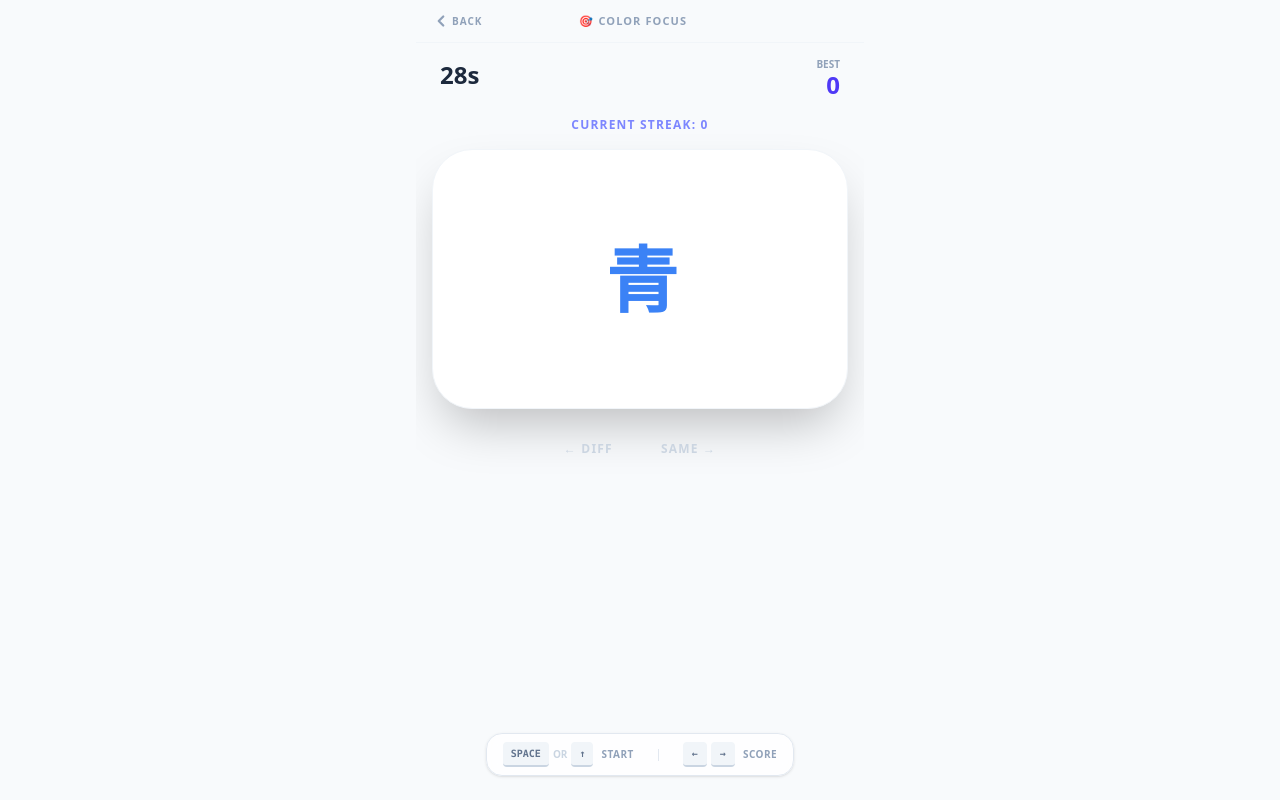
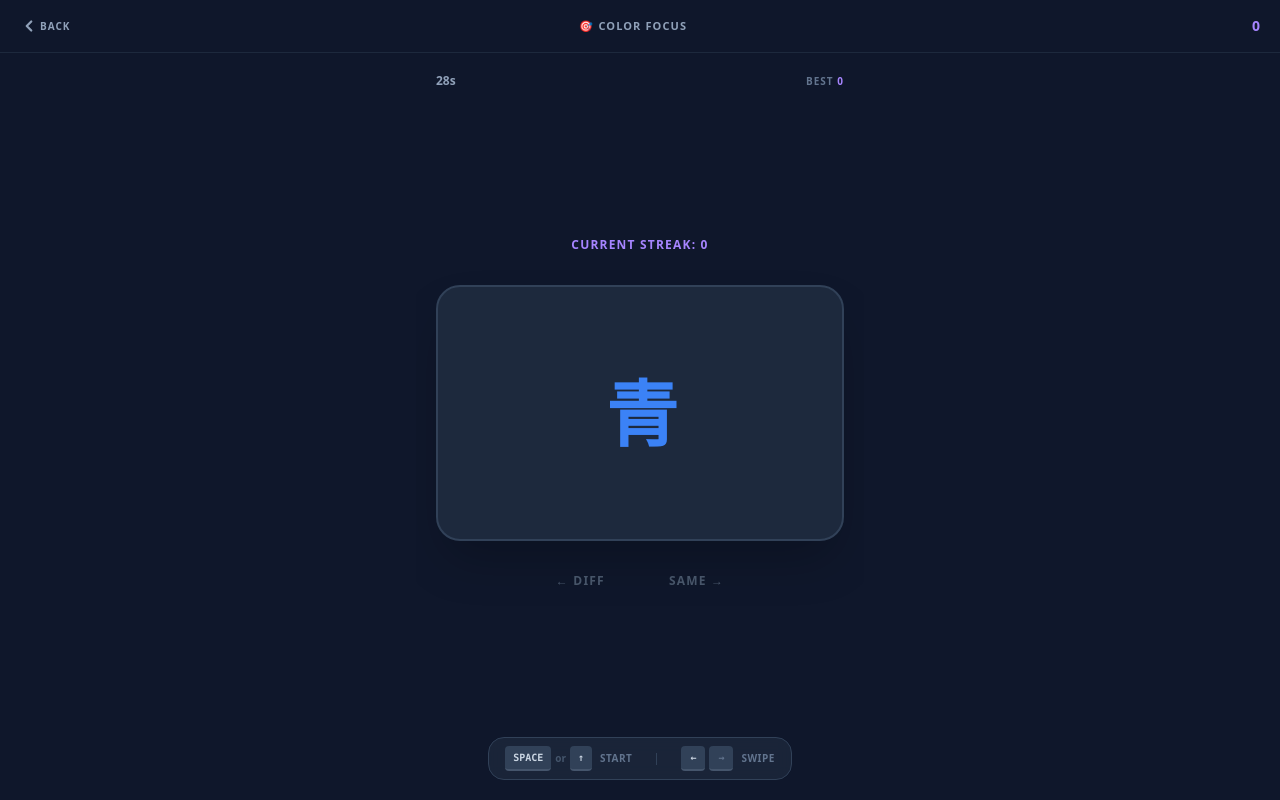
Before and after one commit to pauldanao28/TigerFlashcards, a Next.js app: page /minigames/focus in a window 1280 px wide. Both pictures are taken after a click on the button "30S MODE". Built offline with nearby package versions, Linux system fonts and the light colour scheme; no server answers.

Commit message:
Rebuild Focus game with dark theme matching other mini games
Co-Authored-By: Claude Sonnet 4.6 <noreply@anthropic.com>
Claude-Session: https://claude.ai/code/session_01EmaLqpK4yzDZnDbxL91V9p

```diff
--- a/src/app/minigames/focus/page.tsx
+++ b/src/app/minigames/focus/page.tsx
@@ -13,11 +13,11 @@ import { translations } from "@/lib/languages";
 import { supabase } from "@/lib/supabase";
 
 const COLORS = [
-  { name_en: "RED", name_jp: "赤", hex: "#ef4444" },
-  { name_en: "BLUE", name_jp: "青", hex: "#3b82f6" },
-  { name_en: "GREEN", name_jp: "緑", hex: "#22c55e" },
+  { name_en: "RED",    name_jp: "赤",   hex: "#ef4444" },
+  { name_en: "BLUE",   name_jp: "青",   hex: "#3b82f6" },
+  { name_en: "GREEN",  name_jp: "緑",   hex: "#22c55e" },
   { name_en: "YELLOW", name_jp: "黄色", hex: "#eab308" },
-  { name_en: "PURPLE", name_jp: "紫", hex: "#a855f7" },
+  { name_en: "PURPLE", name_jp: "紫",   hex: "#a855f7" },
 ];
 
 const updateMinigameBest = async (
@@ -32,56 +32,44 @@ const updateMinigameBest = async (
     .update({ [column]: newScore })
     .eq("id", userId)
     .lt(column, newScore);
-
-  if (error) {
-    console.error("Score update failed:", error.message);
-    return false;
-  }
-  return true;
+  if (error) console.error("Score update failed:", error.message);
 };
 
 export default function StroopSwipeGame() {
   const t = translations.en;
 
-  const [user, setUser] = useState<any>(null);
+  const [user, setUser]       = useState<any>(null);
   const [dbScores, setDbScores] = useState({ best30s: 0, best60s: 0 });
   const [loading, setLoading] = useState(true);
 
-  const [language] = useState<"en" | "jp">("jp");
+  const [language]       = useState<"en" | "jp">("jp");
   const [currentWord, setCurrentWord] = useState(COLORS[0]);
-  const [inkColor, setInkColor] = useState(COLORS[1]);
-  const [streak, setStreak] = useState(0);
-  const [maxStreak, setMaxStreak] = useState(0);
-  const [timeLeft, setTimeLeft] = useState(0);
-  const [gameState, setGameState] = useState<"idle" | "playing" | "over">(
-    "idle",
-  );
-  const [gameKey, setGameKey] = useState(Date.now());
+  const [inkColor, setInkColor]       = useState(COLORS[1]);
+  const [streak, setStreak]           = useState(0);
+  const [maxStreak, setMaxStreak]     = useState(0);
+  const [timeLeft, setTimeLeft]       = useState(0);
+  const [gameState, setGameState]     = useState<"idle" | "playing" | "over">("idle");
+  const [gameKey, setGameKey]         = useState(Date.now());
   const [currentMode, setCurrentMode] = useState<30 | 60 | null>(null);
 
-  // Motion Values
-  const x = useMotionValue(0);
-  const rotate = useTransform(x, [-150, 150], [-20, 20]);
-  const opacity = useTransform(x, [-150, -100, 0, 100, 150], [0, 1, 1, 1, 0]);
-  const leftColor = useTransform(x, [-100, -20], ["#fb7185", "#cbd5e1"]);
-  const rightColor = useTransform(x, [20, 100], ["#cbd5e1", "#10b981"]);
+  const x         = useMotionValue(0);
+  const rotate    = useTransform(x, [-150, 150], [-20, 20]);
+  const opacity   = useTransform(x, [-150, -100, 0, 100, 150], [0, 1, 1, 1, 0]);
+  const leftColor  = useTransform(x, [-100, -20], ["#fb7185", "#475569"]);
+  const rightColor = useTransform(x, [20, 100],  ["#475569", "#34d399"]);
 
   useEffect(() => {
-    const initSession = async () => {
+    const init = async () => {
       setLoading(true);
-      const {
-        data: { session },
-      } = await supabase.auth.getSession();
-      const currentUser = session?.user ?? null;
-      setUser(currentUser);
-
-      if (currentUser) {
+      const { data: { session } } = await supabase.auth.getSession();
+      const u = session?.user ?? null;
+      setUser(u);
+      if (u) {
         const { data: profile } = await supabase
           .from("profiles")
           .select("minigame_focus_best_30s, minigame_focus_best_60s")
-          .eq("id", currentUser.id)
+          .eq("id", u.id)
           .single();
-
         if (profile) {
           setDbScores({
             best30s: profile.minigame_focus_best_30s || 0,
@@ -91,11 +79,9 @@ export default function StroopSwipeGame() {
       }
       setLoading(false);
     };
-    initSession();
-    const {
-      data: { subscription },
-    } = supabase.auth.onAuthStateChange((_event, session) => {
-      setUser(session?.user ?? null);
+    init();
+    const { data: { subscription } } = supabase.auth.onAuthStateChange((_e, s) => {
+      setUser(s?.user ?? null);
     });
     return () => subscription.unsubscribe();
   }, []);
@@ -106,16 +92,13 @@ export default function StroopSwipeGame() {
   }, [currentMode, dbScores]);
 
   const nextChallenge = useCallback(() => {
-    // Force reset x value immediately
     x.stop();
     x.set(0);
-
     const wordBase = COLORS[Math.floor(Math.random() * COLORS.length)];
     const shouldMatch = Math.random() > 0.5;
     const colorBase = shouldMatch
       ? wordBase
       : COLORS[Math.floor(Math.random() * COLORS.length)];
-
     setCurrentWord(wordBase);
     setInkColor(colorBase);
     setGameKey(Date.now());
@@ -123,33 +106,25 @@ export default function StroopSwipeGame() {
 
   const triggerGameOver = useCallback(async () => {
     setGameState("over");
-    if (!currentMode || streak <= 0) return;
-
-    if (user?.id) {
-      const isNewBest =
-        streak > (currentMode === 30 ? dbScores.best30s : dbScores.best60s);
+    if (!currentMode || streak <= 0 || !user?.id) return;
+    const isNewBest = streak > (currentMode === 30 ? dbScores.best30s : dbScores.best60s);
     if (isNewBest) {
-        const success = await updateMinigameBest(user.id, currentMode, streak);
-        if (success) {
+      await updateMinigameBest(user.id, currentMode, streak);
       setDbScores((prev) => ({
         ...prev,
         [currentMode === 30 ? "best30s" : "best60s"]: streak,
       }));
     }
-      }
-    }
   }, [streak, currentMode, user, dbScores]);
 
   const handleAnswer = (userSaysMatch: boolean) => {
     const isActualMatch = currentWord.hex === inkColor.hex;
-
     if (userSaysMatch === isActualMatch) {
       setStreak((prev) => {
         const next = prev + 1;
         if (next > maxStreak) setMaxStreak(next);
         return next;
       });
-      // RESET POSITION BEFORE NEXT CARD
       x.set(0);
       nextChallenge();
     } else {
@@ -157,17 +132,10 @@ export default function StroopSwipeGame() {
     }
   };
 
-  const handleDragEnd = (event: any, info: any) => {
-    const threshold = 100;
-    if (info.offset.x > threshold) {
-      handleAnswer(true);
-    } else if (info.offset.x < -threshold) {
-      handleAnswer(false);
-    } else {
-      // If they didn't swipe far enough, Framer resets it naturally
-      // but we force x back to 0 just in case
-      x.set(0);
-    }
+  const handleDragEnd = (_: any, info: any) => {
+    if (info.offset.x > 100)       handleAnswer(true);
+    else if (info.offset.x < -100) handleAnswer(false);
+    else x.set(0);
   };
 
   useEffect(() => {
@@ -188,69 +156,66 @@ export default function StroopSwipeGame() {
     nextChallenge();
   };
 
-  // Handle Keyboard Shortcuts
   useEffect(() => {
     const handleKeyDown = (e: KeyboardEvent) => {
-      // Game logic
       if (gameState === "playing") {
-        if (e.key === "ArrowLeft") {
-          x.set(-100);
-          handleAnswer(false);
-        } else if (e.key === "ArrowRight") {
-          x.set(100);
-          handleAnswer(true);
-        }
+        if (e.key === "ArrowLeft")  { x.set(-100); handleAnswer(false); }
+        if (e.key === "ArrowRight") { x.set(100);  handleAnswer(true);  }
       } else {
-        // Start game shortcuts
-        if (e.key === " " || e.key === "ArrowUp") {
-          e.preventDefault(); // Prevent page jump
-          startGame(30); // Default to 30s on shortcut
-        }
+        if (e.key === " " || e.key === "ArrowUp") { e.preventDefault(); startGame(30); }
       }
     };
-
     window.addEventListener("keydown", handleKeyDown);
     return () => window.removeEventListener("keydown", handleKeyDown);
   }, [gameState, handleAnswer, startGame, x]);
 
   return (
-    // 1. Changed p-6 to p-4 and min-h-[600px] to h-screen to lock the viewport
-    <div className="max-w-md mx-auto font-sans select-none overflow-hidden h-screen max-h-screen touch-none overscroll-none flex flex-col">
-      {/* Header */}
-      <div className="flex items-center justify-between px-4 py-3 border-b border-slate-100 shrink-0">
+    <div className="bg-slate-900 font-sans select-none overflow-hidden h-screen max-h-screen touch-none overscroll-none flex flex-col">
+
+      {/* Header — matches other mini games */}
+      <div className="flex items-center justify-between px-5 py-4 border-b border-slate-800 shrink-0">
         <Link
           href="/minigames"
-          className="flex items-center gap-0.5 text-slate-400 hover:text-slate-600 transition-colors"
+          className="flex items-center gap-0.5 text-slate-400 hover:text-white transition-colors"
         >
           <ChevronLeft size={18} strokeWidth={3} />
           <span className="text-[10px] font-black uppercase tracking-widest">{t.back}</span>
         </Link>
-        <span className="font-black text-[11px] uppercase tracking-widest text-slate-400">🎯 Color Focus</span>
+        <span className="font-black text-[11px] uppercase tracking-widest text-slate-400">
+          🎯 Color Focus
+        </span>
+        {gameState === "playing" ? (
+          <span className="text-violet-400 font-black text-sm tabular-nums w-16 text-right">
+            {streak}
+          </span>
+        ) : (
           <div className="w-16" />
+        )}
       </div>
 
-      <div className="flex-1 flex flex-col p-4 overflow-hidden">
+      {/* Body */}
+      <div className="flex-1 flex flex-col p-5 max-w-md mx-auto w-full overflow-hidden">
 
-      {/* Score Row - Reduced mb-10 to mb-4 */}
-      <div className="flex justify-between mb-4 px-2">
-        <div className="text-2xl font-black text-slate-800">{timeLeft}s</div>
-        <div className="text-right">
-          <div className="text-[10px] font-black text-slate-400 uppercase leading-none">
-            {t.best}
+        {/* Score row (playing only) */}
+        {gameState === "playing" && (
+          <div className="flex items-center justify-between mb-4">
+            <span className="text-slate-400 text-xs font-bold tabular-nums">{timeLeft}s</span>
+            <span className="text-slate-500 text-[10px] font-black uppercase tracking-widest">
+              best <span className="text-violet-400">{maxStreak}</span>
+            </span>
           </div>
-          <div className="text-2xl font-black text-indigo-600">{maxStreak}</div>
-        </div>
-      </div>
+        )}
 
-      {/* Main Content Area - Flex-1 to push footer down */}
+        {/* Main content */}
         <div className="flex-1 flex flex-col">
           {gameState === "playing" ? (
-          // Adjusted container height to 340px to fit within viewport
-          <div className="relative h-[340px] flex flex-col items-center justify-center">
-            <div className="mb-4 text-xs font-black text-indigo-400 uppercase tracking-widest">
+            <div className="flex-1 flex flex-col items-center justify-center gap-8">
+              {/* Streak */}
+              <div className="text-violet-400 text-xs font-black uppercase tracking-widest">
                 {t.streak}: {streak}
               </div>
 
+              {/* Swipe card */}
               <AnimatePresence mode="wait">
                 <motion.div
                   key={gameKey}
@@ -260,137 +225,108 @@ export default function StroopSwipeGame() {
                   style={{ x, rotate, opacity }}
                   initial={{ x: 0, scale: 0.9, opacity: 0 }}
                   animate={{ x: 0, scale: 1, opacity: 1 }}
-                exit={{
-                  x: x.get() > 0 ? 300 : -300,
-                  opacity: 0,
-                  transition: { duration: 0.2 },
-                }}
+                  exit={{ x: x.get() > 0 ? 300 : -300, opacity: 0, transition: { duration: 0.2 } }}
                   transition={{ type: "spring", stiffness: 400, damping: 25 }}
-                // REDUCED CARD HEIGHT: Changed h-96 to h-72
-                className="w-full h-72 bg-white rounded-[40px] shadow-2xl border border-slate-100 flex items-center justify-center cursor-grab active:cursor-grabbing"
+                  className="w-full h-64 bg-slate-800 border-2 border-slate-700 rounded-3xl shadow-2xl flex items-center justify-center cursor-grab active:cursor-grabbing"
                 >
-                <div
-                  // REDUCED TEXT SIZE: text-7xl for better fit
+                  <span
                     className="text-7xl font-black pointer-events-none tracking-tighter"
                     style={{ color: inkColor.hex }}
                   >
-                  {language === "en"
-                    ? currentWord.name_en
-                    : currentWord.name_jp}
-                </div>
+                    {language === "en" ? currentWord.name_en : currentWord.name_jp}
+                  </span>
                 </motion.div>
               </AnimatePresence>
 
-            <div className="mt-8 flex gap-12 text-xs font-black uppercase tracking-widest">
+              {/* Swipe hints */}
+              <div className="flex gap-16 text-xs font-black uppercase tracking-widest">
                 <motion.span style={{ color: leftColor }}>← {t.diff}</motion.span>
-              <motion.span style={{ color: rightColor }}>
-                {t.same} →
-              </motion.span>
+                <motion.span style={{ color: rightColor }}>{t.same} →</motion.span>
               </div>
             </div>
           ) : (
-          // Start/Game Over Screen - Reduced py-14 to py-8
-          <div className="text-center py-8 bg-white rounded-[40px] shadow-xl border border-slate-50 px-6">
-            <h2 className="text-3xl font-black text-slate-900 mb-6 leading-tight">
-              {gameState === "over" ? "❌ " + t.game_over : t.focus_swipe_game}
-            </h2>
-
-            {/* --- INSTRUCTIONS KEPT (Slightly tighter spacing) --- */}
-            {gameState !== "over" && (
-              <div className="mb-6 space-y-4 bg-slate-50 p-5 rounded-3xl border border-slate-100">
-                <p className="text-[10px] font-black text-indigo-500 uppercase tracking-[0.2em]">
+            /* Idle / Game Over */
+            <div className="flex-1 flex flex-col items-center justify-center">
+              <div className="w-full bg-slate-800 border border-slate-700 rounded-3xl p-7">
+                {gameState === "over" ? (
+                  <>
+                    <p className="text-slate-400 text-xs font-black uppercase tracking-widest mb-1 text-center">Score</p>
+                    <p className="text-white font-black text-5xl text-center mb-2 tabular-nums">{streak}</p>
+                    <p className="text-slate-500 text-sm text-center mb-7">streak in {currentMode}s</p>
+                  </>
+                ) : (
+                  <>
+                    <h2 className="text-white font-black text-xl text-center mb-5">🎯 Color Focus</h2>
+                    <div className="bg-slate-900/60 rounded-2xl p-4 mb-6 border border-slate-700">
+                      <p className="text-violet-400 text-[10px] font-black uppercase tracking-widest text-center mb-3">
                         How to Play
                       </p>
-
-                <div className="grid grid-cols-2 gap-4">
-                  <div className="flex flex-col items-center gap-2">
-                    <div className="w-9 h-9 rounded-full bg-emerald-100 text-emerald-600 flex items-center justify-center font-black">
-                      →
+                      <div className="grid grid-cols-2 gap-3">
+                        <div className="text-center">
+                          <div className="w-8 h-8 rounded-full bg-emerald-500/20 border border-emerald-500/30 text-emerald-400 flex items-center justify-center font-black mx-auto mb-1.5">→</div>
+                          <p className="text-[10px] font-bold text-slate-400 leading-snug">Swipe RIGHT if word matches ink color</p>
                         </div>
-                    <p className="text-[10px] font-bold text-slate-600 leading-tight">
-                      SWIPE RIGHT if Word matches Color
-                    </p>
-                  </div>
-
-                  <div className="flex flex-col items-center gap-2">
-                    <div className="w-9 h-9 rounded-full bg-rose-100 text-rose-600 flex items-center justify-center font-black">
-                      ←
-                    </div>
-                    <p className="text-[10px] font-bold text-slate-600 leading-tight">
-                      SWIPE LEFT if they are Different
-                    </p>
+                        <div className="text-center">
+                          <div className="w-8 h-8 rounded-full bg-rose-500/20 border border-rose-500/30 text-rose-400 flex items-center justify-center font-black mx-auto mb-1.5">←</div>
+                          <p className="text-[10px] font-bold text-slate-400 leading-snug">Swipe LEFT if they are different</p>
                         </div>
                       </div>
-
-                <p className="text-[9px] font-black text-slate-400 uppercase italic">
+                      <p className="text-slate-600 text-[9px] font-black uppercase tracking-widest text-center mt-3">
                         Don&apos;t let the word trick you!
                       </p>
                     </div>
+                  </>
                 )}
 
-            {gameState === "over" && (
-              <div className="mb-6 space-y-3">
-                <p className="text-lg font-bold text-slate-500">
-                  {t.final_streak} {streak}
-                </p>
-              </div>
-            )}
-
-            {/* Buttons - Reduced gap from 4 to 3 */}
                 <div className="flex flex-col gap-3">
                   <button
                     disabled={loading}
                     onClick={() => startGame(30)}
-                className="bg-indigo-600 text-white py-4 rounded-3xl font-black uppercase tracking-widest shadow-lg active:scale-95 transition-all flex items-center justify-center gap-3"
+                    className="bg-violet-600 text-white py-4 rounded-2xl font-black uppercase tracking-widest text-sm shadow-lg active:scale-95 transition-all flex items-center justify-center gap-2 hover:bg-violet-500"
                   >
-                {loading && <Loader2 className="animate-spin" size={20} />}
-                30s {t.mode}
+                    {loading && <Loader2 className="animate-spin" size={16} />}
+                    {gameState === "over" ? "Play Again" : "30s Mode"}
                   </button>
                   <button
                     disabled={loading}
                     onClick={() => startGame(60)}
-                className="bg-slate-900 text-white py-4 rounded-3xl font-black uppercase tracking-widest active:scale-95 transition-all flex items-center justify-center gap-3"
+                    className="bg-slate-700 border border-slate-600 text-white py-4 rounded-2xl font-black uppercase tracking-widest text-sm active:scale-95 transition-all flex items-center justify-center gap-2 hover:bg-slate-600"
                   >
-                {loading && <Loader2 className="animate-spin" size={20} />}
-                60s {t.mode}
+                    {loading && <Loader2 className="animate-spin" size={16} />}
+                    {gameState === "over" ? "Try 60s" : "60s Mode"}
                   </button>
+                  {gameState === "over" && (
+                    <Link
+                      href="/minigames"
+                      className="bg-slate-800 border border-slate-700 text-slate-300 py-4 rounded-2xl font-black text-sm flex items-center justify-center hover:border-slate-500 active:scale-95 transition-all"
+                    >
+                      Menu
+                    </Link>
+                  )}
+                </div>
               </div>
             </div>
           )}
         </div>
 
-      {/* Keyboard Shortcuts Legend - Desktop Only */}
-      <div className="hidden md:flex fixed bottom-6 left-0 w-full justify-center pointer-events-none">
-        <div className="bg-white/80 backdrop-blur-sm px-4 py-2 rounded-2xl border border-slate-200 shadow-sm flex items-center gap-6 animate-in fade-in slide-in-from-bottom-4 duration-700">
+        {/* Keyboard legend — desktop only */}
+        <div className="hidden md:flex mt-4 justify-center pointer-events-none">
+          <div className="bg-slate-800/80 backdrop-blur-sm px-4 py-2 rounded-2xl border border-slate-700 flex items-center gap-6">
             <div className="flex items-center gap-2">
               <div className="flex items-center gap-1">
-              <kbd className="px-2 py-1 bg-slate-100 border-b-2 border-slate-300 rounded text-[10px] font-black text-slate-500">
-                SPACE
-              </kbd>
-              <span className="text-[10px] font-bold text-slate-300 uppercase">
-                or
-              </span>
-              <kbd className="px-2 py-1 bg-slate-100 border-b-2 border-slate-300 rounded text-[10px] font-black text-slate-500">
-                ↑
-              </kbd>
+                <kbd className="px-2 py-1 bg-slate-700 border-b-2 border-slate-600 rounded text-[10px] font-black text-slate-300">SPACE</kbd>
+                <span className="text-[10px] font-bold text-slate-600">or</span>
+                <kbd className="px-2 py-1 bg-slate-700 border-b-2 border-slate-600 rounded text-[10px] font-black text-slate-300">↑</kbd>
               </div>
-            <span className="text-[10px] font-bold text-slate-400 uppercase tracking-wider">
-              {"START"}
-            </span>
+              <span className="text-[10px] font-bold text-slate-500 uppercase tracking-wider">Start</span>
             </div>
-          <div className="w-[1px] h-3 bg-slate-200" />
+            <div className="w-px h-3 bg-slate-700" />
             <div className="flex items-center gap-2">
               <div className="flex gap-1">
-              <kbd className="px-1.5 py-1 min-w-[1.5rem] flex justify-center bg-slate-100 border-b-2 border-slate-300 rounded text-[10px] font-black text-slate-500">
-                ←
-              </kbd>
-              <kbd className="px-1.5 py-1 min-w-[1.5rem] flex justify-center bg-slate-100 border-b-2 border-slate-300 rounded text-[10px] font-black text-slate-500">
-                →
-              </kbd>
+                <kbd className="px-1.5 py-1 min-w-[1.5rem] flex justify-center bg-slate-700 border-b-2 border-slate-600 rounded text-[10px] font-black text-slate-300">←</kbd>
+                <kbd className="px-1.5 py-1 min-w-[1.5rem] flex justify-center bg-slate-700 border-b-2 border-slate-600 rounded text-[10px] font-black text-slate-500">→</kbd>
               </div>
-            <span className="text-[10px] font-bold text-slate-400 uppercase tracking-wider">
-              {t.score || "SWIPE"}
-            </span>
+              <span className="text-[10px] font-bold text-slate-500 uppercase tracking-wider">Swipe</span>
             </div>
           </div>
         </div>
```
Lines whose indentation alone changed are shown as unchanged.
